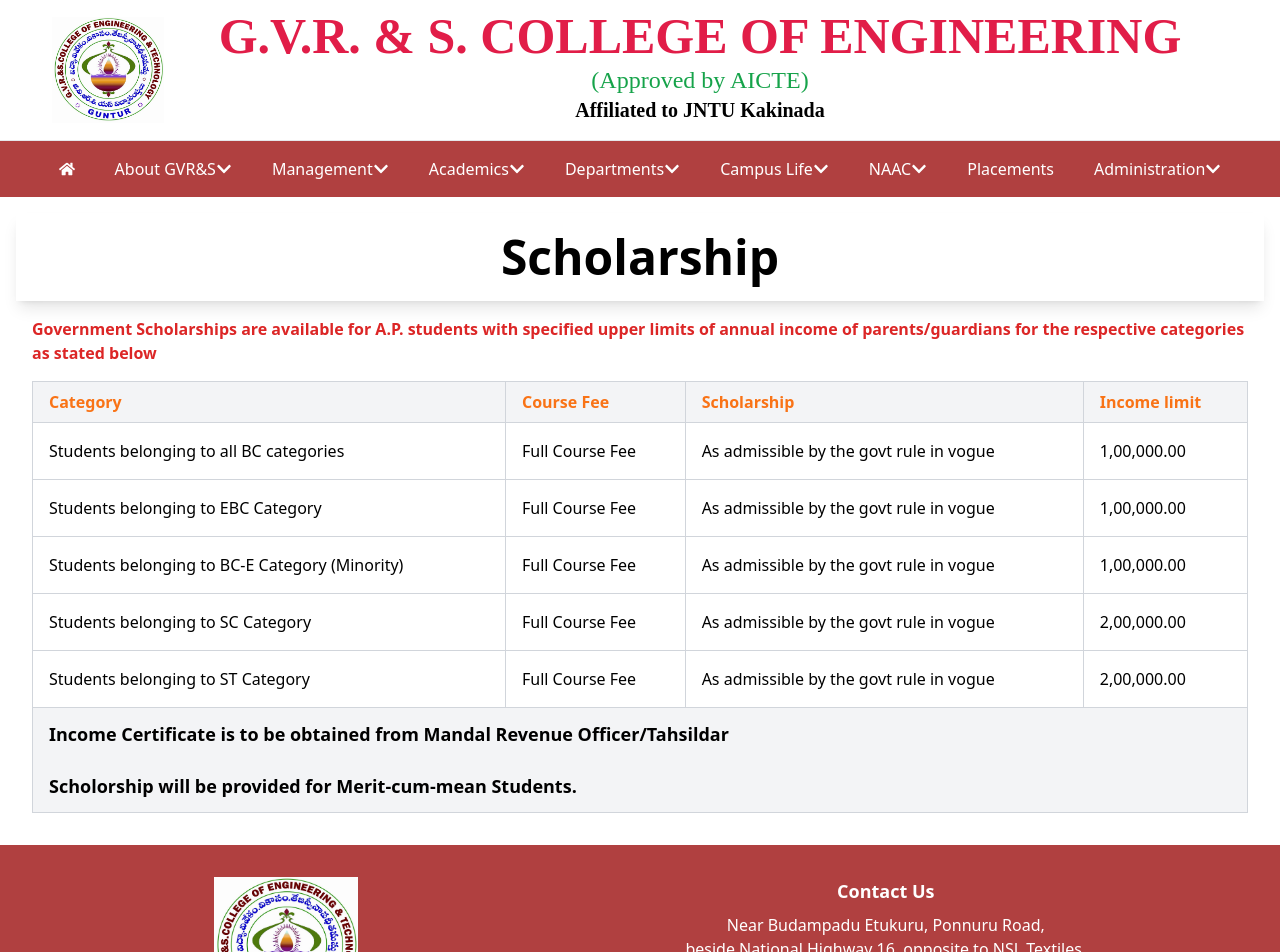
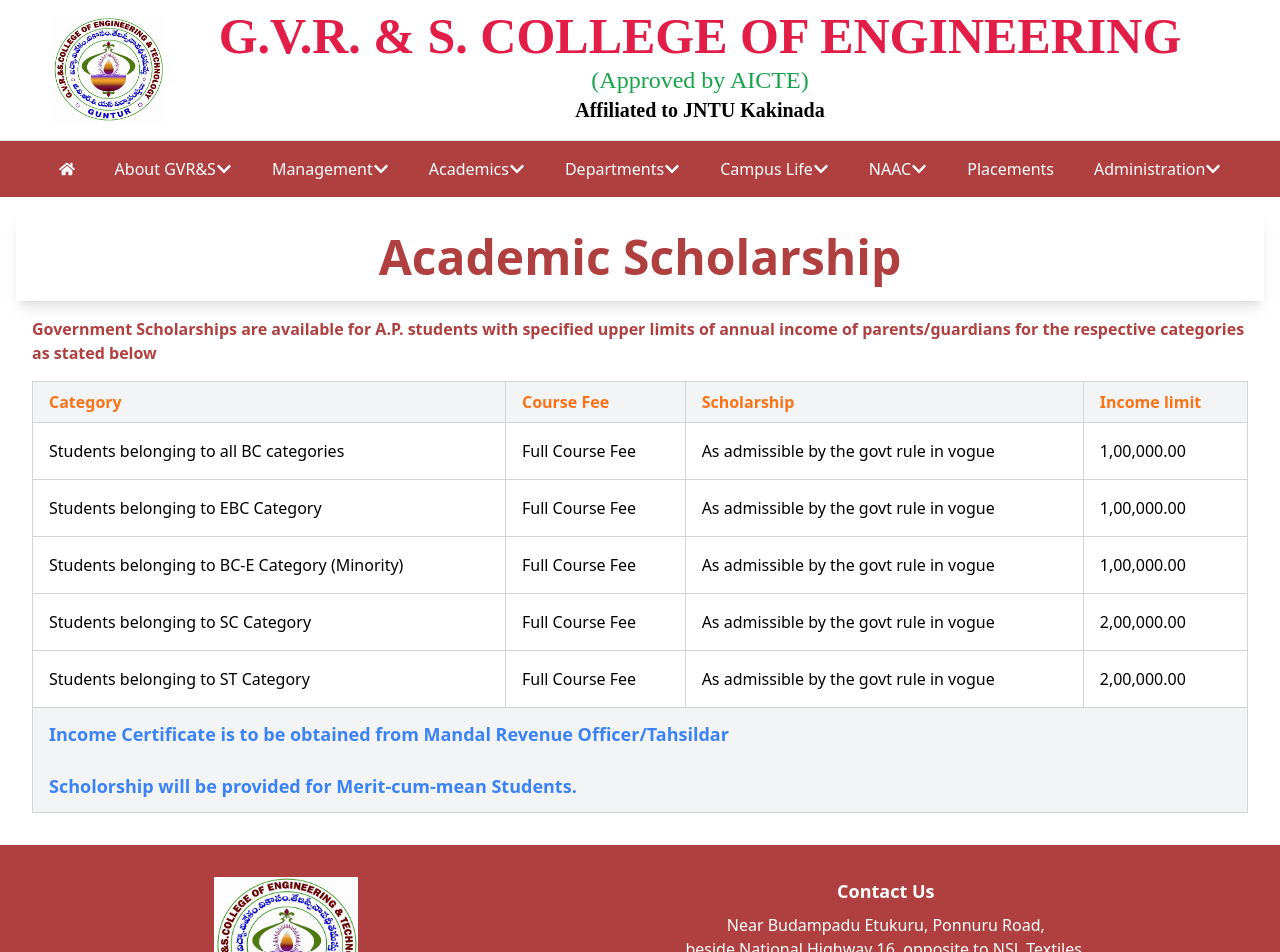
Before and after one commit to Blueapplecloud/GVR-S, a React (Vite) app in the folder client/: page /academics/academic-scholarship in a window 1280 px wide. Shown: the top 952 px of the page. Built offline with nearby package versions, Linux system fonts and the light colour scheme.

Commit message:
Enhance styling in Academic Regulations and Academic Scholarship components by adding text color and updating headings for better visibility.

```diff
--- a/client/src/pages/Academics/AcademicRegulatio.jsx
+++ b/client/src/pages/Academics/AcademicRegulatio.jsx
@@ -12,7 +12,9 @@ function AcademicRegulations() {
   };
   return (
     <div className="px-5 py-4">
-      <h1 className="shadow-lg p-5 text-5xl font-bold">Academic Regulations</h1>
+      <h1 className="shadow-lg p-5 text-5xl font-bold text-primaryColor">
+        Academic Regulations
+      </h1>
 
       <div className="p-4">
         <div className="space-y-4">
--- a/client/src/pages/Academics/AcademicScholarship.jsx
+++ b/client/src/pages/Academics/AcademicScholarship.jsx
@@ -35,11 +35,13 @@ function AcademicScholarShip() {
   ];
   return (
     <div className="px-4 py-4">
-      <h1 className="shadow-lg p-5 text-5xl font-bold ">Scholarship</h1>
+      <h1 className="shadow-lg p-5 text-5xl font-bold text-primaryColor">
+        Academic Scholarship
+      </h1>
       <div className="p-4">
         {/* Heading */}
-        <div className="mb-4">
-          <p className="text-red-600 font-semibold">
+        <div className="mb-4 ">
+          <p className="font-bold text-primaryColor ">
             Government Scholarships are available for A.P. students with
             specified upper limits of annual income of parents/guardians for the
             respective categories as stated below
@@ -85,13 +87,19 @@ function AcademicScholarShip() {
             </tbody>
             <tfoot>
               <tr className="bg-gray-100 text-primary">
-                <td className="py-3 px-4 text-lg font-semibold  " colSpan={4}>
+                <td
+                  className="py-3 px-4 text-lg font-semibold text-blue-500  "
+                  colSpan={4}
+                >
                   Income Certificate is to be obtained from Mandal Revenue
                   Officer/Tahsildar
                 </td>
               </tr>
               <tr className="bg-gray-100 text-primary">
-                <td className="py-3 px-4 text-lg font-semibold  " colSpan={4}>
+                <td
+                  className="py-3 px-4 text-lg font-semibold  text-blue-500 "
+                  colSpan={4}
+                >
                   Scholorship will be provided for Merit-cum-mean Students.
                 </td>
               </tr>
```
